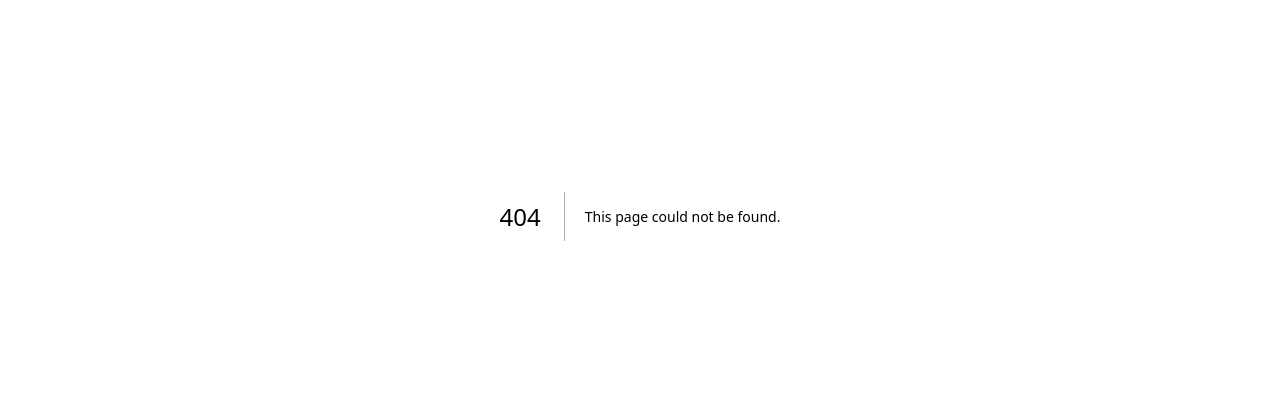
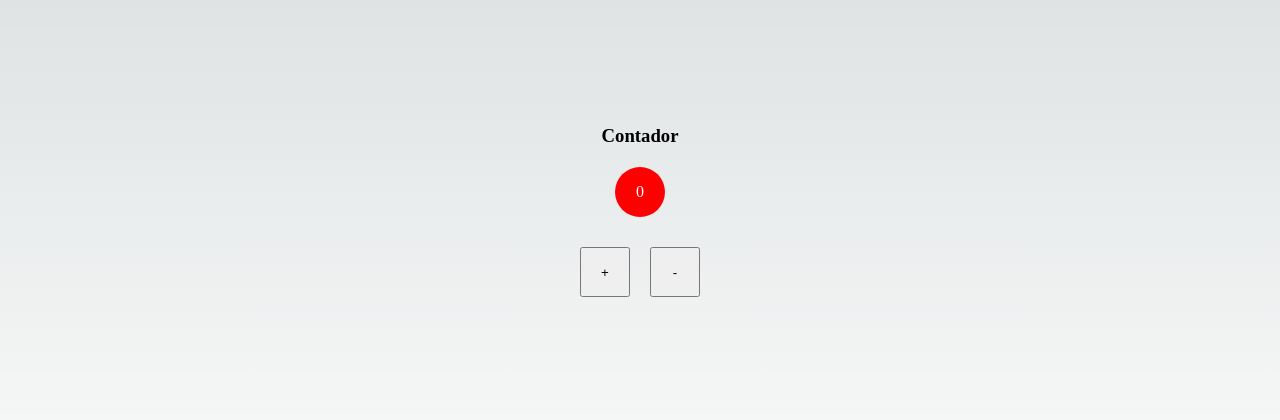
Before and after one commit to bertiGrazi/design_engineer, a Next.js app in the folder exercicios/: page /estado/contador in a window 1280 px wide. Before the commit this address had no page. Shown: the part 184-604 px from the top of the page. Built offline with nearby package versions, Linux system fonts and the light colour scheme.

Commit message:
counter challenge

```diff
--- /dev/null
+++ b/exercicios/components/ContadorDisplay.jsx
@@ -0,0 +1,18 @@
+export default function ContadorDisplay(props) {
+  return (
+    <div style={{
+      display: "flex",
+      justifyContent: "center",
+      alignItems: "center",
+      height: "50px",
+      width: "50px",
+      borderRadius: "50px",
+      backgroundColor: "red",
+      color: "white",
+      margin: "20px"
+
+    }}>
+      {props.numero}
+    </div>
+  )
+}
--- /dev/null
+++ b/exercicios/pages/estado/contador.jsx
@@ -0,0 +1,35 @@
+import ContadorDisplay from "@/components/ContadorDisplay"
+import { useState } from "react"
+
+export default function contador() {
+  const styleButton = {
+    height: "50px",
+    width: "50px",
+    margin: "10px"
+  }
+  const [valor, setValor] = useState(0)
+
+   const somaValor = () => setValor(valor + 1)
+
+  function subtraiValor() {
+    let novoValor = valor - 1
+    setValor(novoValor)
+  }
+
+  return (
+    <div style={{
+      display: "flex",
+      flexDirection: "column",
+      height: "100vh",
+      justifyContent: "center",
+      alignItems: "center",
+    }}>
+      <h3>Contador</h3>
+      <ContadorDisplay numero={valor}/>
+     <div>
+      <button style={styleButton} onClick={somaValor}>+</button>
+      <button style={styleButton} onClick={subtraiValor}>-</button>
+     </div>
+    </div>
+  )
+}
```
